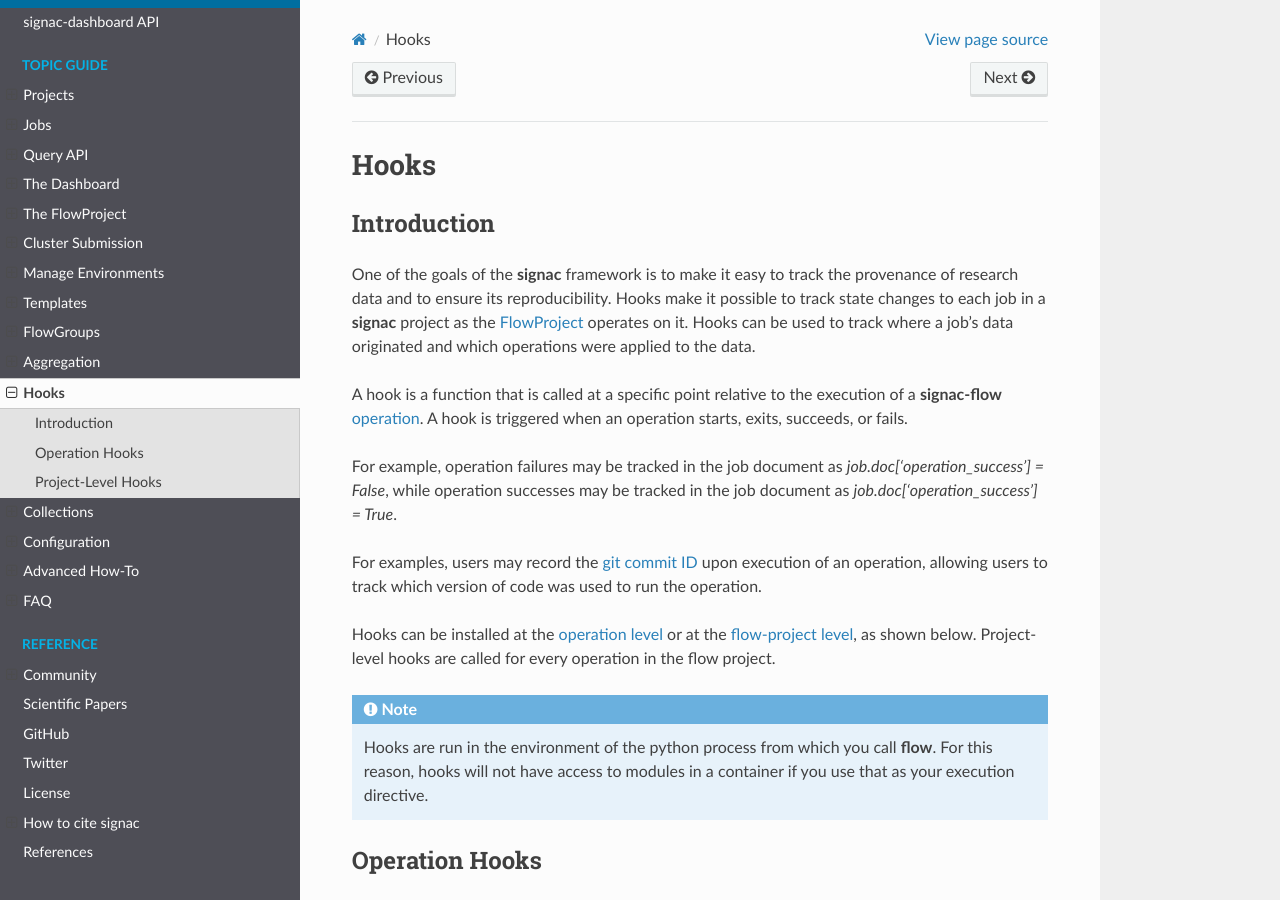
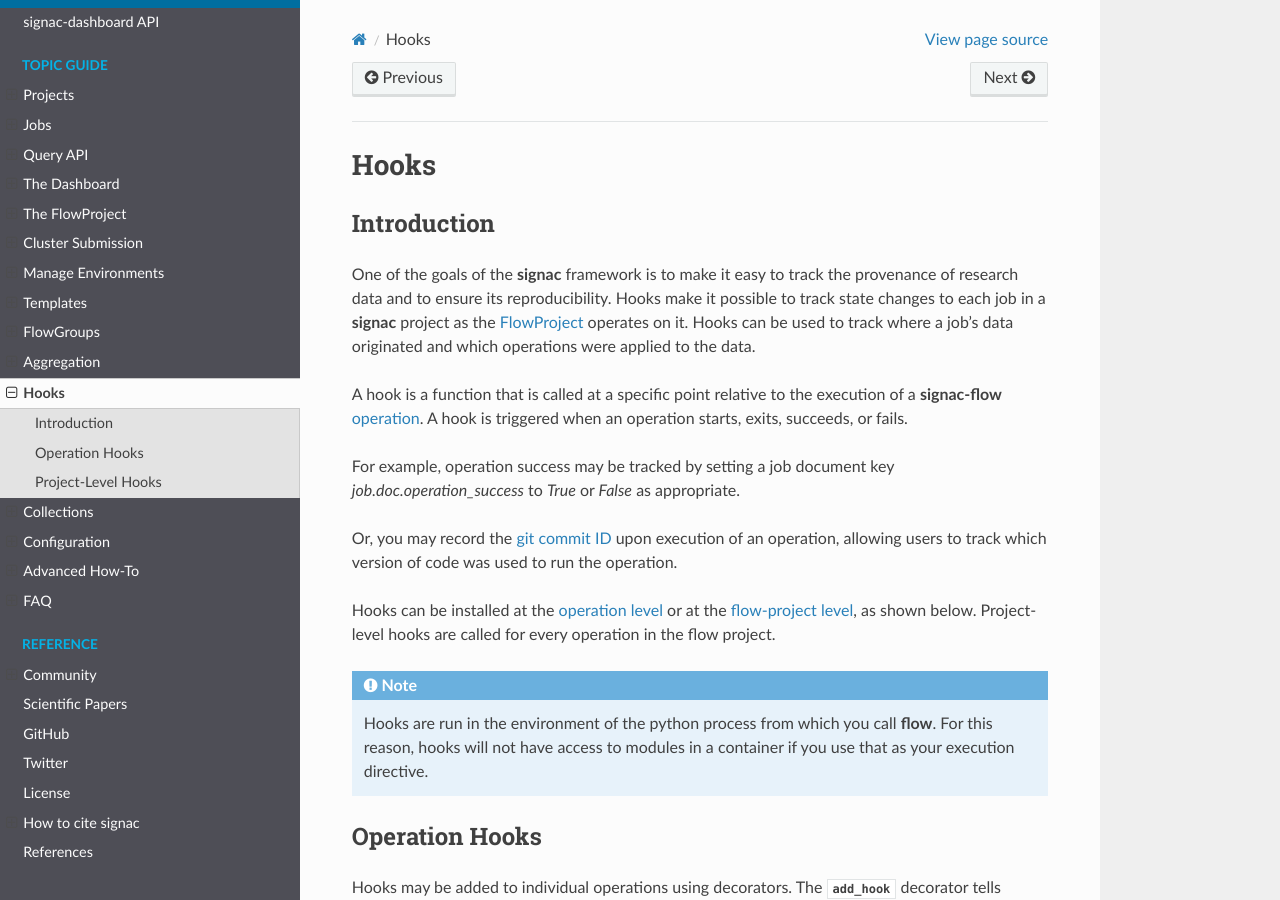
Before and after one commit to glotzerlab/signac-docs, a Sphinx documentation site: the page built from docs/source/hooks.rst, in a window 1280 px wide and 900 px high. Built offline with Sphinx 7.4.7 and the Read the Docs theme 2.0.0, drawn with Linux system fonts in a browser that asks for light colours; pages that are not in the unit, such as notebooks, are missing from menus.

Commit message:
Improve wording of example uses of hooks

```diff
--- a/docs/source/hooks.rst
+++ b/docs/source/hooks.rst
@@ -17,11 +17,9 @@
 A hook is a function that is called at a specific point relative to the execution of a **signac-flow** :ref:`operation<operations>`.
 A hook is triggered when an operation starts, exits, succeeds, or fails.
 
-For example, operation failures may be tracked in the job document as `job.doc['operation_success'] = False`,
-while operation successes may be tracked in the job document as `job.doc['operation_success'] = True`.
+For example, operation success may be tracked by setting a job document key `job.doc.operation_success` to `True` or `False` as appropriate.
 
-
-For examples, users may record the `git commit ID <https://git-scm.com/book/en/v2/Git-Basics-Viewing-the-Commit-History>`_ upon execution of an operation,
+Or, you may record the `git commit ID <https://git-scm.com/book/en/v2/Git-Basics-Viewing-the-Commit-History>`_ upon execution of an operation,
 allowing users to track which version of code was used to run the operation.
 
 Hooks can be installed at the :ref:`operation level <operation hooks>`
```
